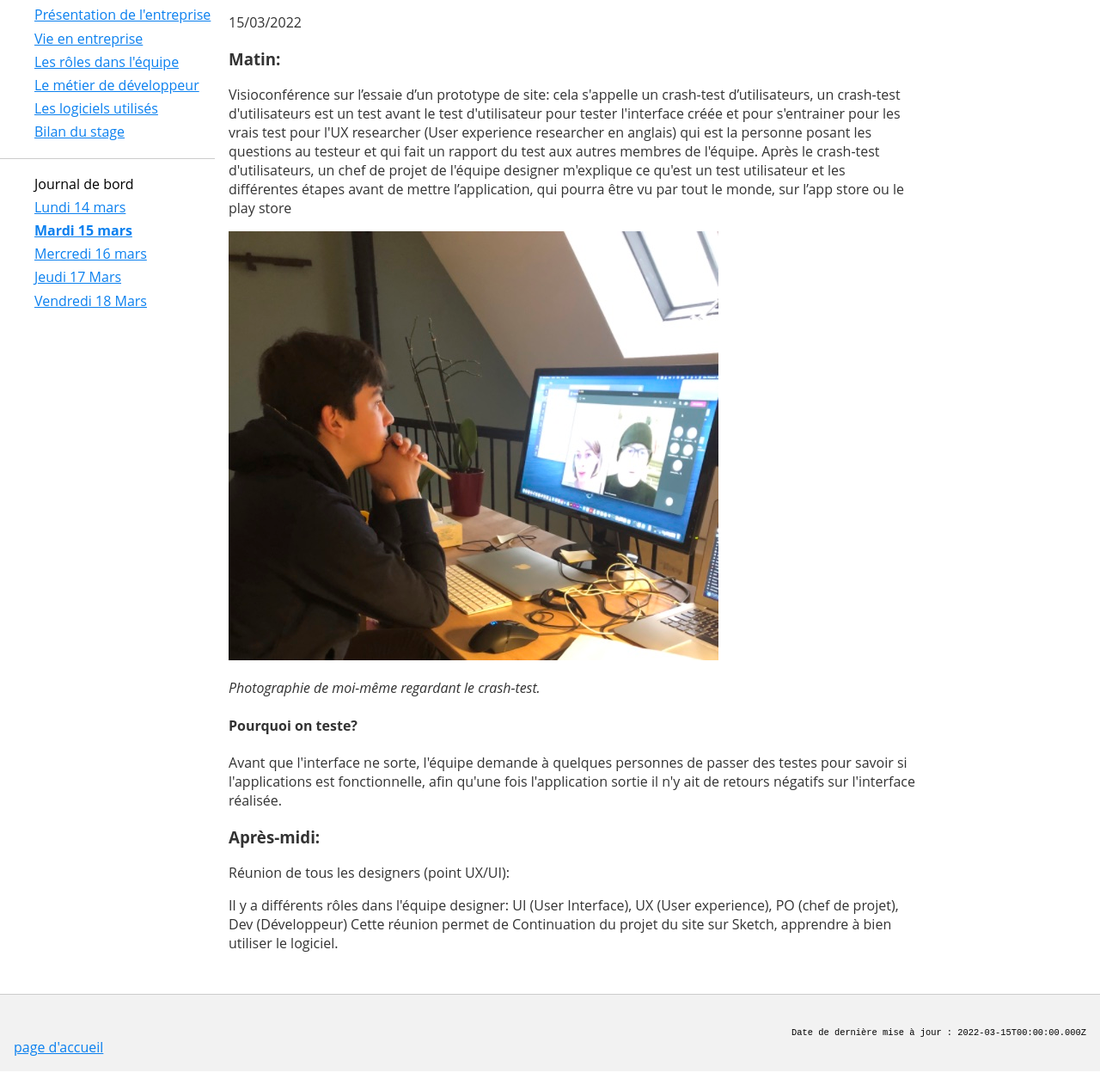
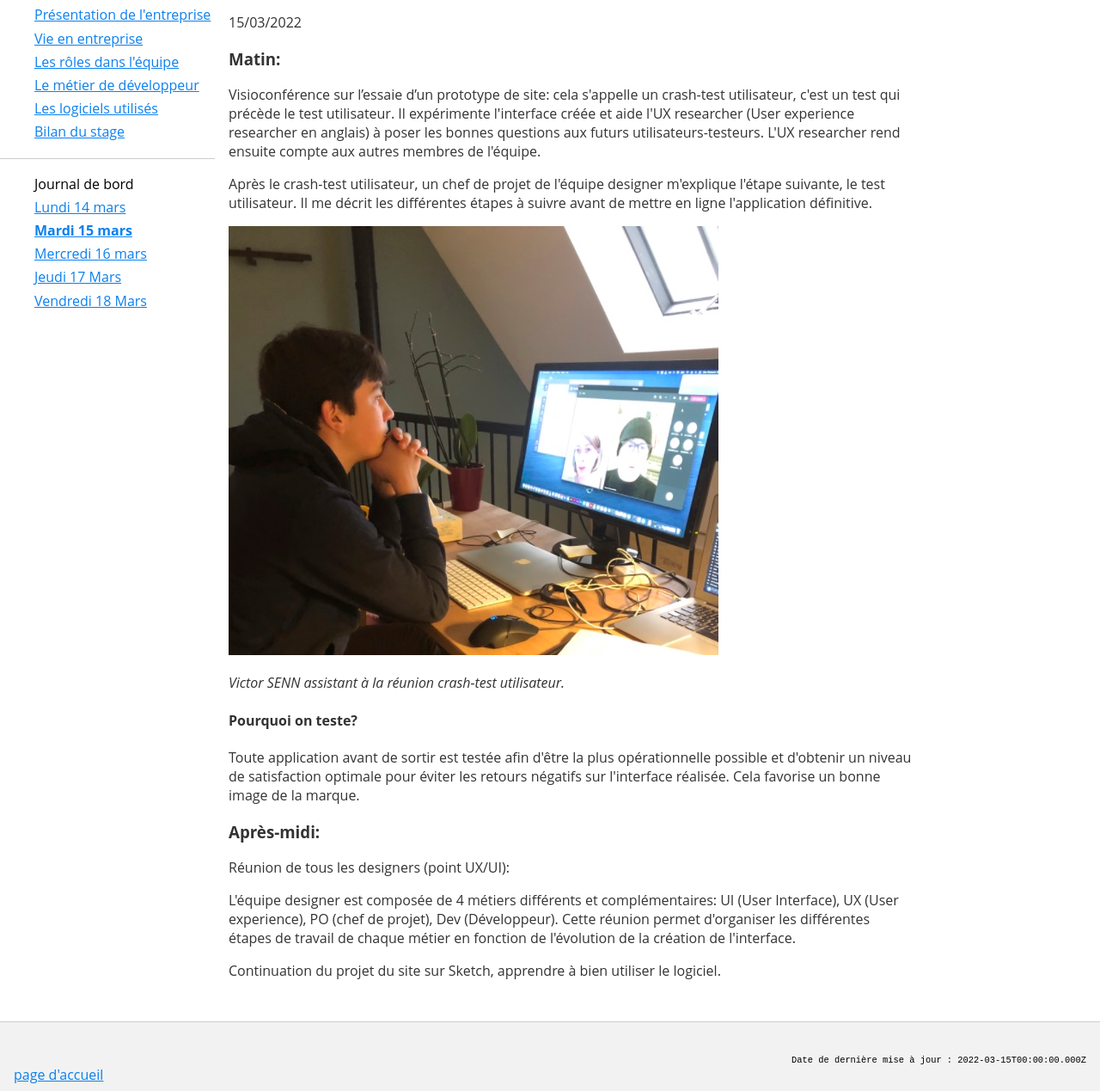
Before and after one commit to Vicosse/website, an Eleventy site: page src/articles/2022-03-15.md in a window 1280 px wide. Shown: the part 211-1480 px from the top of the page at 86% size. Before the commit the page ends 1457 px from the top, so only its background shows below. Built offline with nearby package versions, Linux system fonts and the light colour scheme; Eleventy itself is replaced by a stand-in of ours; files that its build step writes are made by us from their sources.

Commit message:
Update 2022-03-15.md

```diff
--- a/src/articles/2022-03-15.md
+++ b/src/articles/2022-03-15.md
@@ -10,30 +10,23 @@ tags:
 
 ### Matin:
 
-Visioconférence sur l’essaie d’un prototype de site: cela s'appelle un crash-test d’utilisateurs, un crash-test d'utilisateurs est un test avant le test d'utilisateur pour tester l'interface créée et pour s'entrainer pour les vrais test pour l'UX researcher (User experience researcher en anglais) qui est la personne posant les questions au testeur et qui fait un rapport du test aux autres membres de l'équipe.
-Après le crash-test d'utilisateurs, un chef de projet de l'équipe designer m'explique ce qu'est un test utilisateur et les différentes étapes avant de mettre l’application, qui pourra être vu par tout le monde, sur l’app store ou le play store
+Visioconférence sur l’essaie d’un prototype de site: cela s'appelle un crash-test utilisateur, c'est un test qui précède le test utilisateur. Il expérimente l'interface créée et aide l'UX researcher (User experience researcher en anglais) à poser les bonnes questions aux futurs utilisateurs-testeurs. L'UX researcher rend ensuite compte aux autres membres de l'équipe.
+
+Après le crash-test utilisateur, un chef de projet de l'équipe designer m'explique l'étape suivante, le test utilisateur. Il me décrit les différentes étapes à suivre avant de mettre en ligne l'application définitive.
 
 ![Crash-test](/assets/crashtest.jpeg)
 
-*Photographie de moi-même regardant le crash-test.*
+*Victor SENN assistant à la réunion crash-test utilisateur.*
 
 #### Pourquoi on teste?
 
-Avant que l'interface ne sorte, l'équipe demande à quelques personnes de passer des testes pour savoir si l'applications est
-fonctionnelle, afin qu'une fois l'application sortie il n'y ait de retours négatifs sur l'interface réalisée.
-
+Toute application avant de sortir est testée afin d'être la plus opérationnelle possible et d'obtenir un niveau de satisfaction optimale pour éviter les retours négatifs sur l'interface réalisée. Cela favorise un bonne image de la marque.
 
 ### Après-midi:
 
 Réunion de tous les designers (point UX/UI):
 
-Il y a différents rôles dans l'équipe designer: UI (User Interface), UX (User experience), PO (chef de projet), Dev (Développeur)
-Cette réunion permet de
+L'équipe designer est composée de 4 métiers différents et complémentaires: UI (User Interface), UX (User experience), PO (chef de projet), Dev (Développeur).
+Cette réunion permet d'organiser les différentes étapes de travail de chaque métier en fonction de l'évolution de la création de l'interface.
+
 Continuation du projet du site sur Sketch, apprendre à bien utiliser le logiciel.
-
-
-
-<!-- pourquoi on teste? -->
-<!-- ben c'est quoi un crash test -->
-<!-- symboles? -->
-<!-- comment l'équipe est structurée différents métiers (ui, ux, po, dev) -->
```
